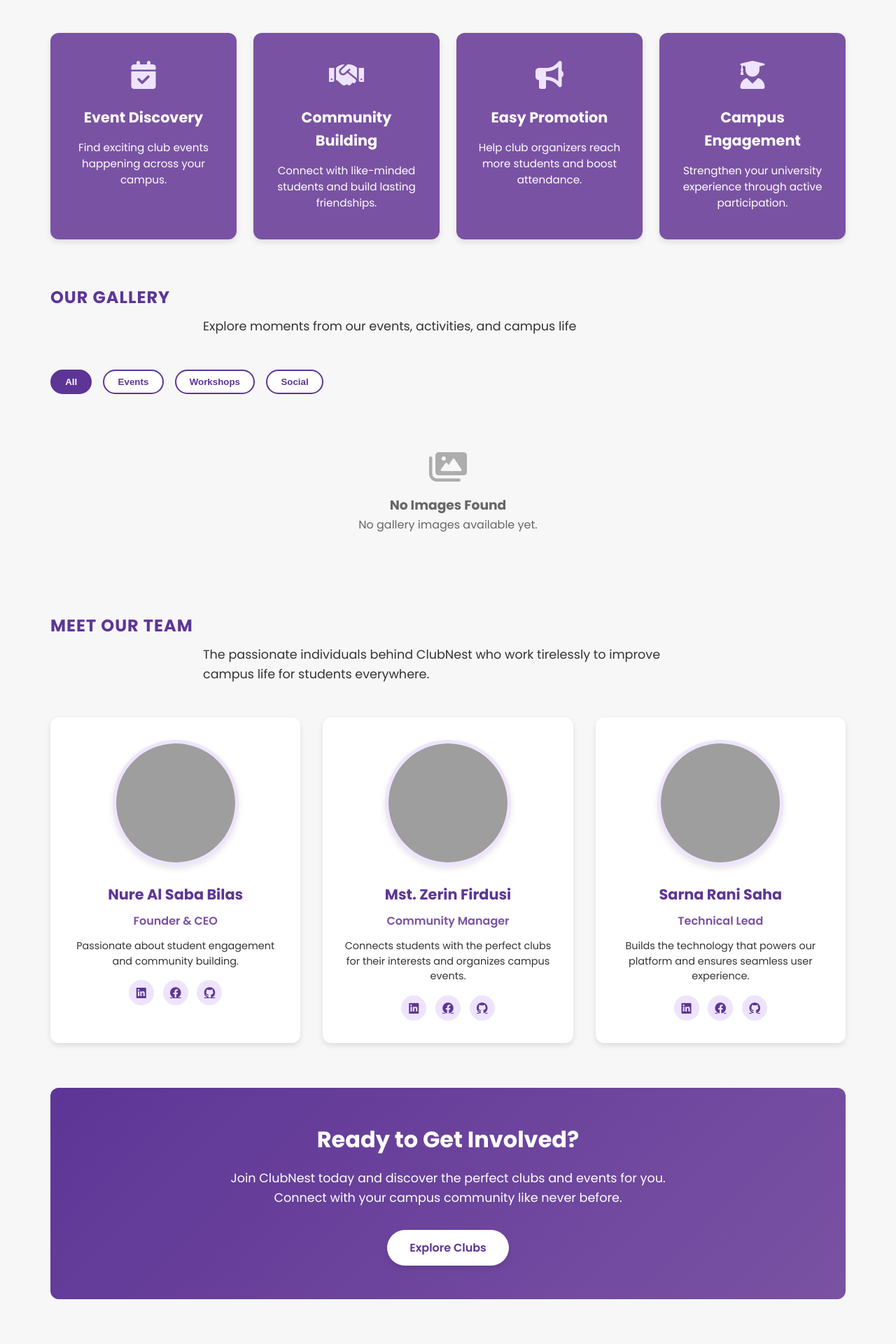
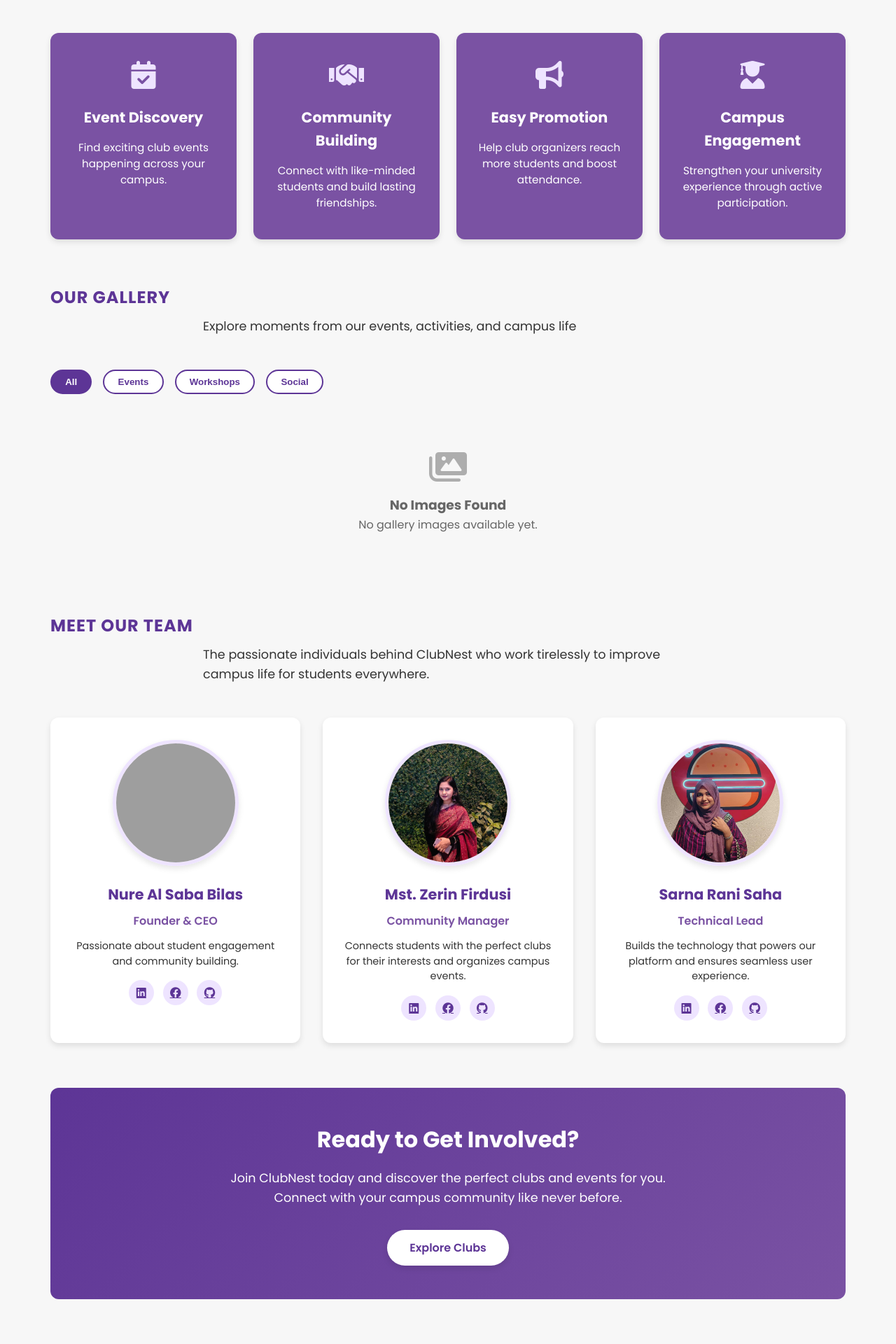
Before and after one commit to Sarna100/Clubnest100, a Django app: page /clubnest/about-us/ in a window 1280 px wide. Shown: the part 1564-3484 px from the top of the page at 70% size. Run offline with Django 5.2, Linux system fonts and the light colour scheme; data that the repository does not hold is empty; grey boxes are pictures that could not be loaded.

Commit message:
sarnaaaaa

```diff
--- a/templates/about_us.html
+++ b/templates/about_us.html
@@ -1049,7 +1049,7 @@
             <div class="team-grid">
                 <div class="team-member">
                     <div class="member-image">
-                       <img src="/media/about/bilas.jpg" alt="about">
+                       <img src="/media/profile_pics/img.JPG" alt="about">
                     </div>
                     <div class="member-info">
                         <h4>Nure Al Saba Bilas </h4>
@@ -1064,7 +1064,7 @@
                 </div>
                 <div class="team-member">
                     <div class="member-image">
-                      <img src="/media/about/jerin.jpg" alt="about">
+                      <img src="/media/event_images/img_5.png" alt="about">
                     </div>
                     <div class="member-info">
                         <h4>Mst. Zerin Firdusi</h4>
@@ -1079,7 +1079,7 @@
                 </div>
                 <div class="team-member">
                     <div class="member-image">
-                        <img src="/media/about/download (1).jpg" alt="about">
+                        <img src="/media/event_images/img_4.png" alt="about">
                     </div>
                     <div class="member-info">
                         <h4>Sarna Rani Saha</h4>
--- a/templates/sponsor_list.html
+++ b/templates/sponsor_list.html
@@ -343,7 +343,7 @@
     <footer class="footer">
         <div class="container">
             <p>&copy; 2023 Clubnest. All rights reserved.</p>
-            <p class="mb-0">Interested in becoming a sponsor? <a href="#">Contact us</a></p>
+            <p class="mb-0">Interested in becoming a sponsor?
             <a href="{% url 'home' %}">Back to home</a>
         </div>
     </footer>
```
Also changed, not shown: media/event_images/img.png (added), media/event_images/img_1.png (added), media/event_images/img_2.png (added), media/event_images/img_3.png (added), media/event_images/img_4.png (added), media/event_images/img_5.png (added), 2 other files.
